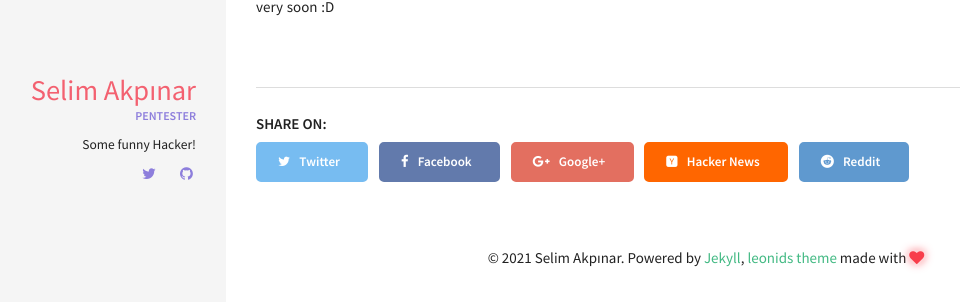
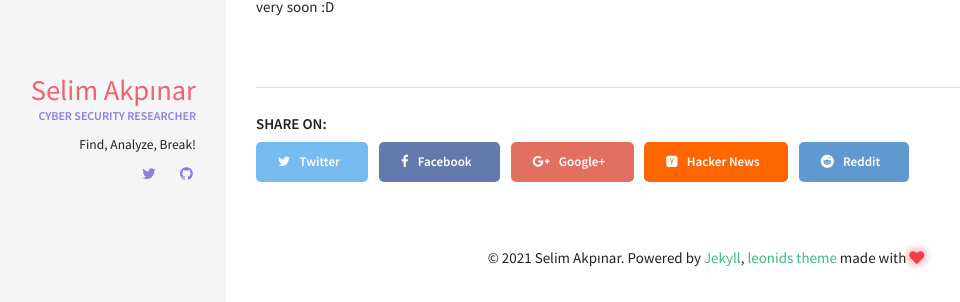
Before and after one commit to mandev0/mandev0.github.io, a Jekyll site: the page built from docs/_posts/2020-11-20-I-will-write-something-soon.md, in a window 1280 px wide. Shown: the part 283-585 px from the top of the page, without its empty margins (94-1054 px from the left). Built offline with Jekyll 4.4.1, drawn with Linux system fonts in a browser that asks for light colours.

Commit message:
Update _config.yml

```diff
--- a/docs/_config.yml
+++ b/docs/_config.yml
@@ -35,8 +35,8 @@ kramdown:
 owner:
   name: Selim Akpınar
   avatar: #leonids-logo.png
-  job: "Pentester"
-  bio: "Some funny Hacker!"
+  job: "Cyber Security Researcher"
+  bio: "Find, Analyze, Break!"
   email:
   disqus-shortname:
   twitter: _mandev
```
